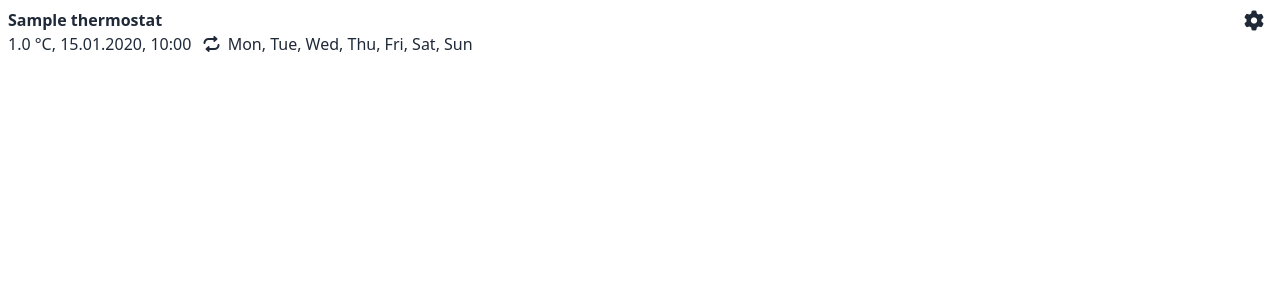
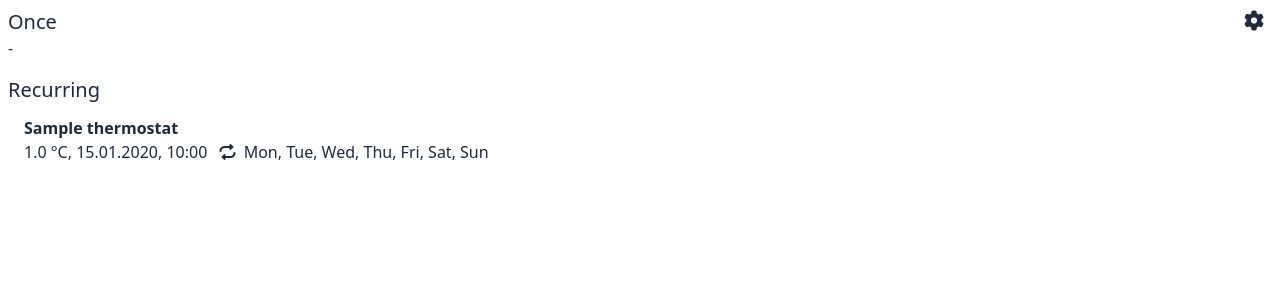
Before and after one commit to cb109/fritzbox-thermostat-triggers, a Django app: page /triggers/ in a window 1280 px wide. Shown: the top 300 px of the page. Run offline with Django 4.2, Linux system fonts and the light colour scheme; a user stored in the database is signed in; tables that the repository leaves empty hold one stand-in row (values such as "Sample post"); some libraries are stand-ins or nearby versions.

Commit message:
List onetime and recurring triggers separately

```diff
--- a/fritzbox_thermostat_triggers/triggers/templates/triggers/triggers.html
+++ b/fritzbox_thermostat_triggers/triggers/templates/triggers/triggers.html
@@ -1,14 +1,26 @@
 {% extends "triggers/base.html" %}
 
 {% block content %}
-  {% for trigger in triggers %}
-    <div>
+  <h2 class="text-xl">Once</h2>
+  {% for trigger in onetime_triggers %}
+    <div class="ml-4 mt-3">
       <b>{{ trigger.thermostat.name }}</b><br>
       {{ trigger.temperature }} °C,
       {{ trigger.time|date:"d.m.Y, H:i" }}
-      {% if trigger.recurring %}
-        <i class="fa fa-repeat ml-2 mr-1"></i> {{ trigger.recur_on_label}}
-      {% endif %}
     </div>
+  {% empty %}
+    -
   {% endfor %}
-{% endblock%}
+  <div class="my-4"></div>
+  <h2 class="text-xl">Recurring</h2>
+  {% for trigger in recurring_triggers %}
+    <div class="ml-4 mt-3">
+      <b>{{ trigger.thermostat.name }}</b><br>
+      {{ trigger.temperature }} °C,
+      {{ trigger.time|date:"d.m.Y, H:i" }}
+      <i class="fa fa-repeat ml-2 mr-1"></i> {{ trigger.recur_on_label}}
+    </div>
+  {% empty %}
+    -
+  {% endfor %}
+  {% endblock%}
--- a/fritzbox_thermostat_triggers/triggers/views.py
+++ b/fritzbox_thermostat_triggers/triggers/views.py
@@ -9,4 +9,13 @@ def triggers(request):
     triggers = Trigger.objects.filter(enabled=True).order_by(
         "thermostat__name", "temperature"
     )
-    return render(request, "triggers/triggers.html", {"triggers": triggers})
+    onetime_triggers = [trigger for trigger in triggers if not trigger.recurring]
+    recurring_triggers = [trigger for trigger in triggers if trigger.recurring]
+    return render(
+        request,
+        "triggers/triggers.html",
+        {
+            "onetime_triggers": onetime_triggers,
+            "recurring_triggers": recurring_triggers,
+        },
+    )
```
